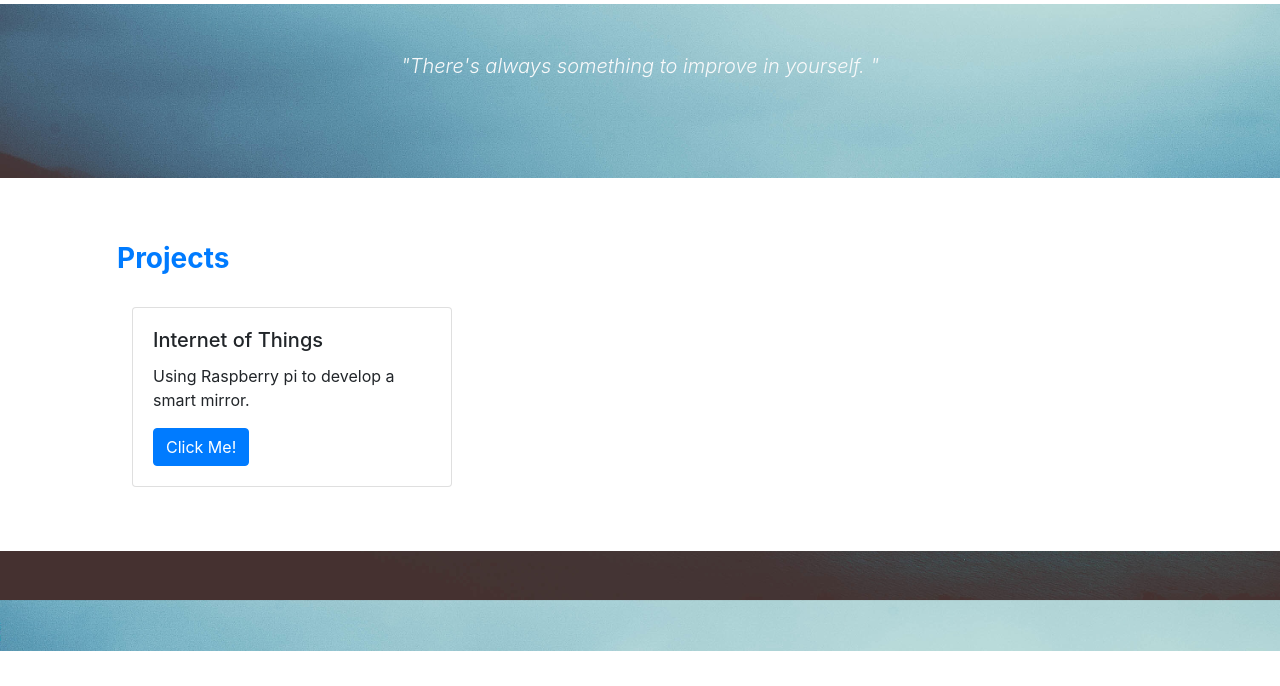
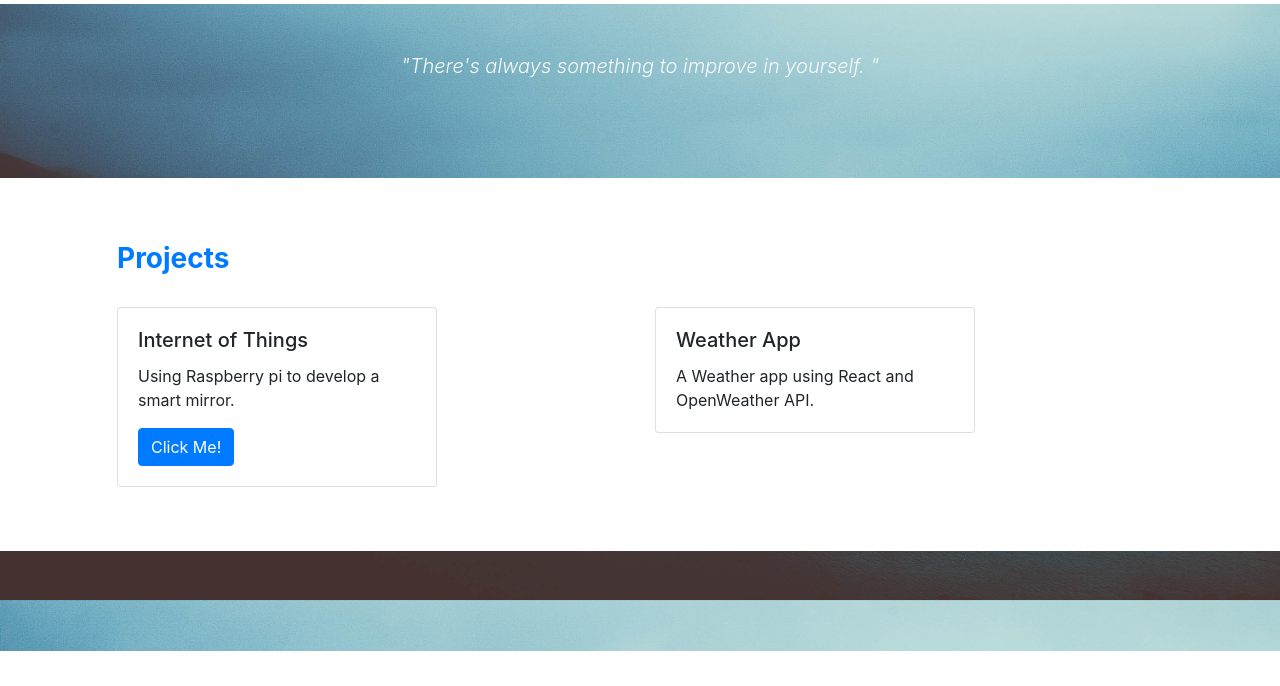
Before and after one commit to 1994newbie/djangoporfolio, a Django app: page / in a window 1280 px wide. Shown: the part 1102-1788 px from the top of the page. Run offline with Django 3.2, Linux system fonts and the light colour scheme; some libraries are stand-ins or nearby versions.

Commit message:
updating homepage

```diff
--- a/templates/home/home.html
+++ b/templates/home/home.html
@@ -1,6 +1,7 @@
 {% load staticfiles %}
 <!DOCTYPE html>
 <html>
+
 <head>
     <link rel="stylesheet" href="{% static 'css/main.css' %}" type="text/css">
     <link rel="stylesheet" href="https://stackpath.bootstrapcdn.com/bootstrap/4.1.1/css/bootstrap.min.css" integrity="sha384-WskhaSGFgHYWDcbwN70/dfYBj47jz9qbsMId/iRN3ewGhXQFZCSftd1LZCfmhktB"
@@ -65,10 +66,10 @@
                     <div class="jumbotron bg-transparent">
                         <h5 class="font-italic">Welcome to my personal portfolio!</h5>
                         <h3 class="text-primary">A bit about me!</h3>
-                        <p>I'm a post-grad student in RVCE, bangalore. In recent years i have developed interest
-                            in electronics especially tinkering with raspberry pi and arduino which i really liked. I created
-                            this website to learn Django web framework for python and also to share my ideas and thoughts with
-                            like minded individuals. </p>
+                        <p>I'm a post-grad student in RVCE, bangalore. In recent years i have developed interest in electronics
+                            especially tinkering with raspberry pi and arduino which i really liked. I created this website
+                            to learn Django web framework for python and also to share my ideas and thoughts with like minded
+                            individuals. </p>
                     </div>
                 </div>
                 <div class="col-sm-4">
@@ -87,6 +88,7 @@
             <div class="jumbotron bg-transparent">
                 <h3 class="text-primary font-weight-bold">Projects</h3>
                 <br>
+                <div class="row">
                     <div class="col">
                         <div class="card" style="width: 20rem;">
                             <div class="card-body">
@@ -96,15 +98,29 @@
                             </div>
                         </div>
                     </div>
+                    <div class="col">
+                        <div class="card" style="width: 20rem;">
+                            <div class="card-body">
+                                <h5 class="card-title">Weather App</h5>
+                                <p class="card-text">A Weather app using React and OpenWeather API. </p>
+                                <!-- <a href="#" class="btn btn-primary">Click Me!</a> -->
+                            </div>
+                        </div>
+                    </div>
                 </div>
             </div>
         </div>
+    </div>
     <div style="width: 100%;margin-top: 100px;background-color: white;">
         <div class="jumbotron bg-transparent text-center">
             <h4>Thanks for visiting</h4>
             <br>
-            <a href="https://plus.google.com/+PratyushSrivastava"><img src="{% static 'images/Googleplus.png' %}" width="40px" height="40px"></a>
-            <a href="https://github.com/1994newbie"><img src="{% static 'images/Github.png' %}" width="40px" height="40px"></a>
+            <a href="https://plus.google.com/+PratyushSrivastava">
+                <img src="{% static 'images/Googleplus.png' %}" width="40px" height="40px">
+            </a>
+            <a href="https://github.com/1994newbie">
+                <img src="{% static 'images/Github.png' %}" width="40px" height="40px">
+            </a>
             <img src="{% static 'images/Linkedin.png' %}" width="40px" height="40px">
             <br>
             <br>
```
